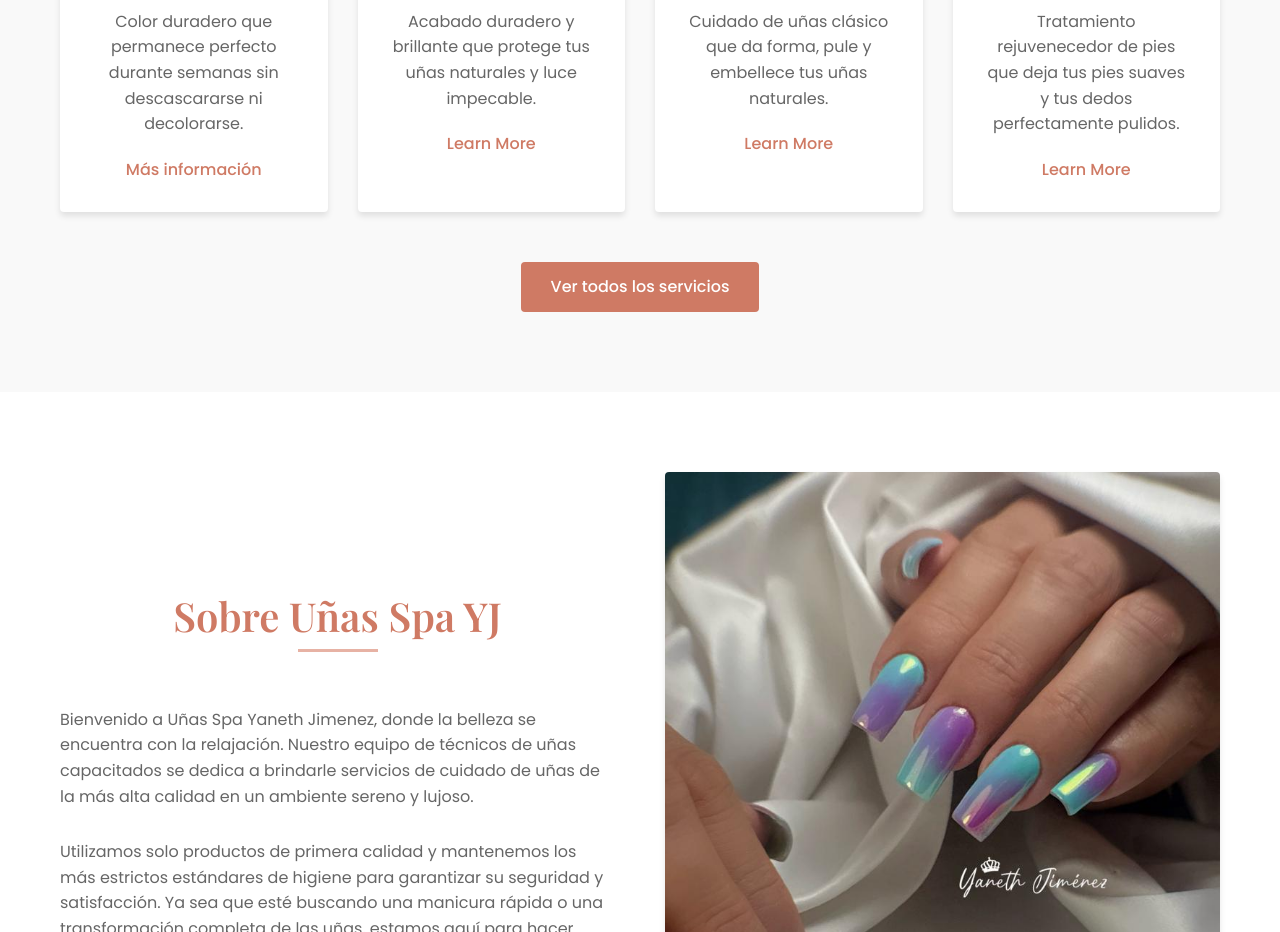
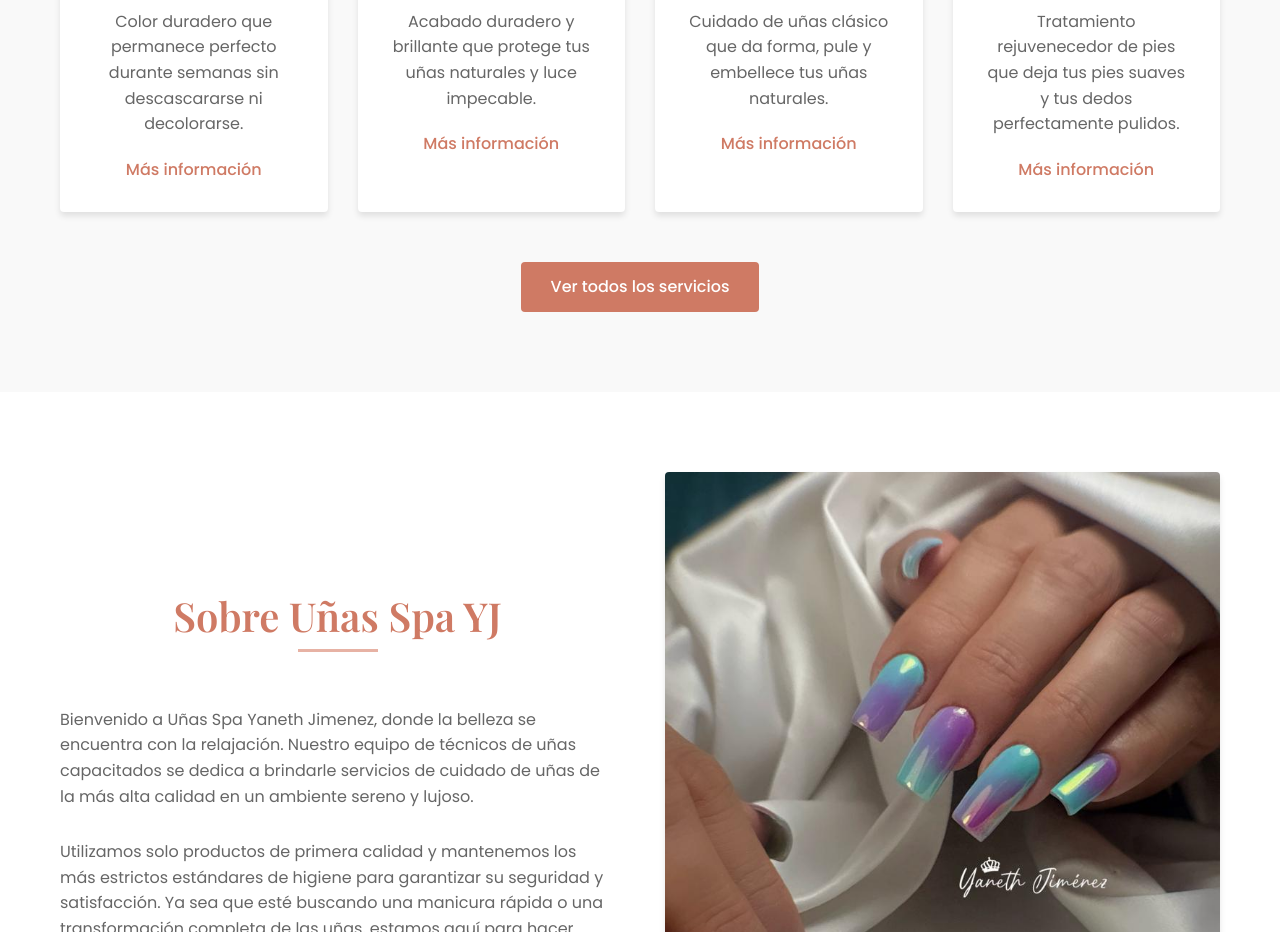
Before and after one commit to kokito32rios/unasspayanethjimenez.github.io, a plain HTML site: page index.html in a window 1280 px wide. Shown: the part 1260-2192 px from the top of the page. Drawn offline with nearby package versions, Linux system fonts and the light colour scheme.

Commit message:
Update index.html

```diff
--- a/index.html
+++ b/index.html
@@ -69,7 +69,7 @@
                     </div>
                     <h3>Uñas en Gel</h3>
                     <p>Acabado duradero y brillante que protege tus uñas naturales y luce impecable.</p>
-                    <a href="services.html#gel-nails" class="btn-text">Learn More</a>
+                    <a href="services.html#gel-nails" class="btn-text">Más información</a>
                 </div>
                 <div class="service-card">
                     <div class="service-icon">
@@ -77,7 +77,7 @@
                     </div>
                     <h3>Manicure Básico</h3>
                     <p>Cuidado de uñas clásico que da forma, pule y embellece tus uñas naturales.</p>
-                    <a href="services.html#manicure" class="btn-text">Learn More</a>
+                    <a href="services.html#manicure" class="btn-text">Más información</a>
                 </div>
                 <div class="service-card">
                     <div class="service-icon">
@@ -85,7 +85,7 @@
                     </div>
                     <h3>Pedicure Básico</h3>
                     <p>Tratamiento rejuvenecedor de pies que deja tus pies suaves y tus dedos perfectamente pulidos.</p>
-                    <a href="services.html#pedicure" class="btn-text">Learn More</a>
+                    <a href="services.html#pedicure" class="btn-text">Más información</a>
                 </div>
             </div>
             <div class="services-cta">
```
